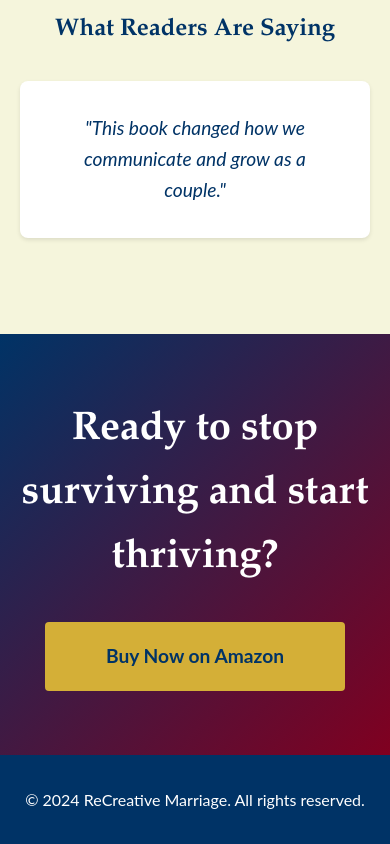
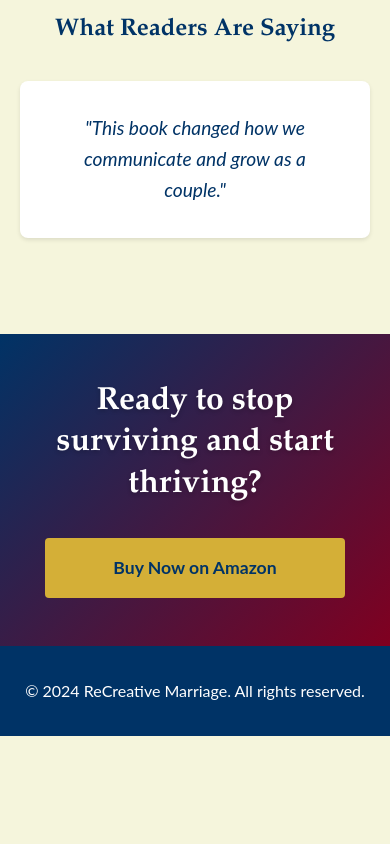
Before and after one commit to CRMforlife/recreativemarriage, a website: page index.html in a window 390 px wide. Shown: the part 3578-4422 px from the top of the page. After the commit the page ends 4314 px from the top, so only its background shows below. Drawn offline with Linux system fonts and the light colour scheme.

Commit message:
Improve final CTA section styling and responsiveness

```diff
--- a/styles.css
+++ b/styles.css
@@ -272,7 +272,13 @@ footer {
     text-align: center;
     padding: 4rem 0;
     background: linear-gradient(135deg, var(--primary-blue), var(--primary-burgundy));
-    color: var(--text-light);
+    position: relative;
+    overflow: hidden;
+}
+
+.final-cta .container {
+    position: relative;
+    z-index: 2;
 }
 
 .final-cta h2 {
@@ -282,9 +288,43 @@ footer {
     max-width: 800px;
     margin-left: auto;
     margin-right: auto;
+    line-height: 1.3;
+    text-shadow: 0 2px 4px rgba(0, 0, 0, 0.2);
 }
 
 .final-cta .cta-button {
     font-size: 1.2rem;
     padding: 1.2rem 3rem;
+    background-color: var(--secondary-gold);
+    color: var(--primary-blue);
+    display: inline-block;
+    margin: 0 auto;
+    border: none;
+    font-weight: bold;
+    text-decoration: none;
+    border-radius: 4px;
+    transition: transform 0.3s ease, box-shadow 0.3s ease;
 }
+
+.final-cta .cta-button:hover {
+    transform: translateY(-2px);
+    box-shadow: 0 4px 12px rgba(0, 0, 0, 0.2);
+}
+
+@media (max-width: 768px) {
+    .final-cta {
+        padding: 3rem 1rem;
+    }
+
+    .final-cta h2 {
+        font-size: 2rem;
+        padding: 0 1rem;
+    }
+
+    .final-cta .cta-button {
+        padding: 1rem 2rem;
+        font-size: 1.1rem;
+        width: 100%;
+        max-width: 300px;
+    }
+}
```
